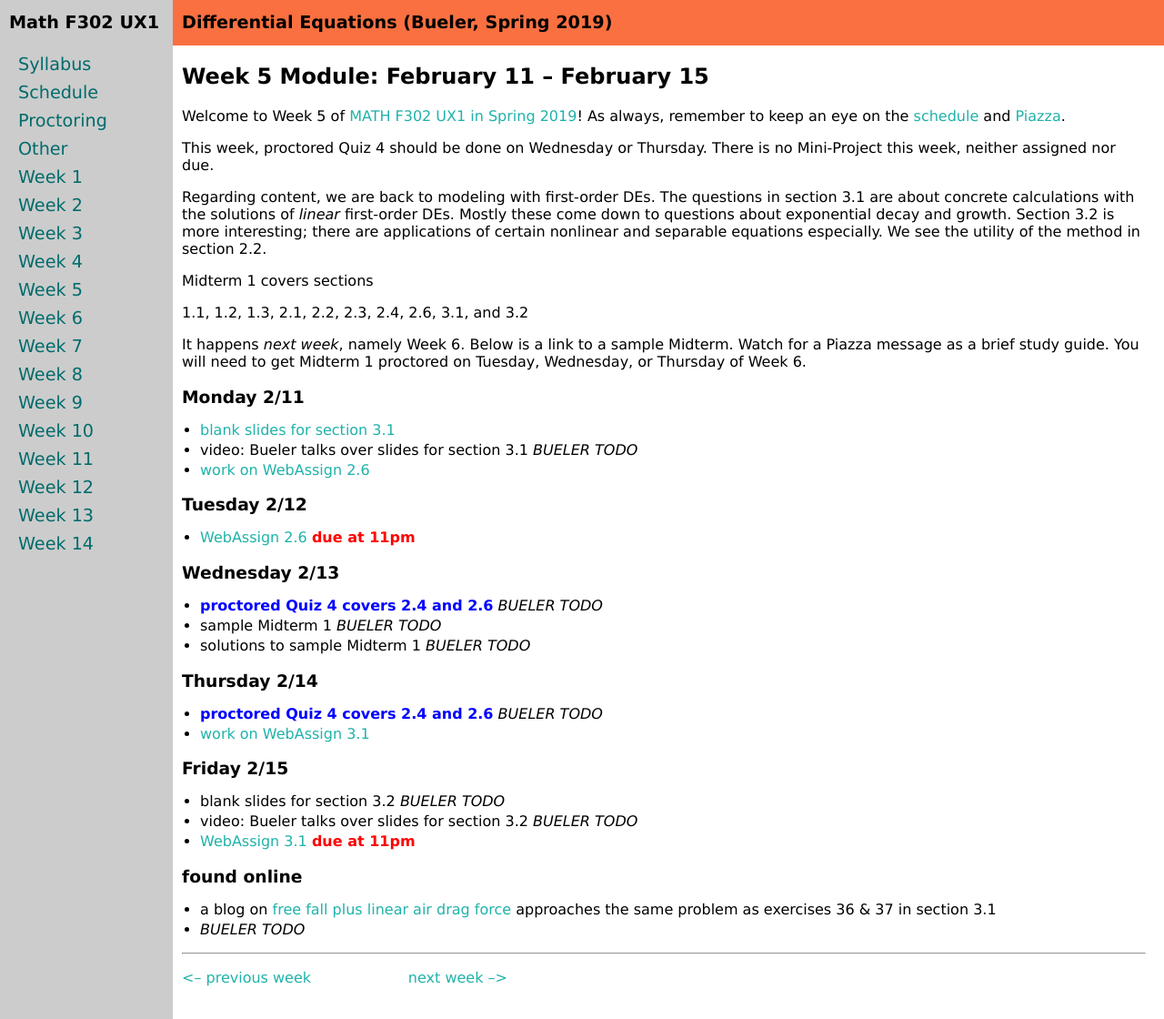
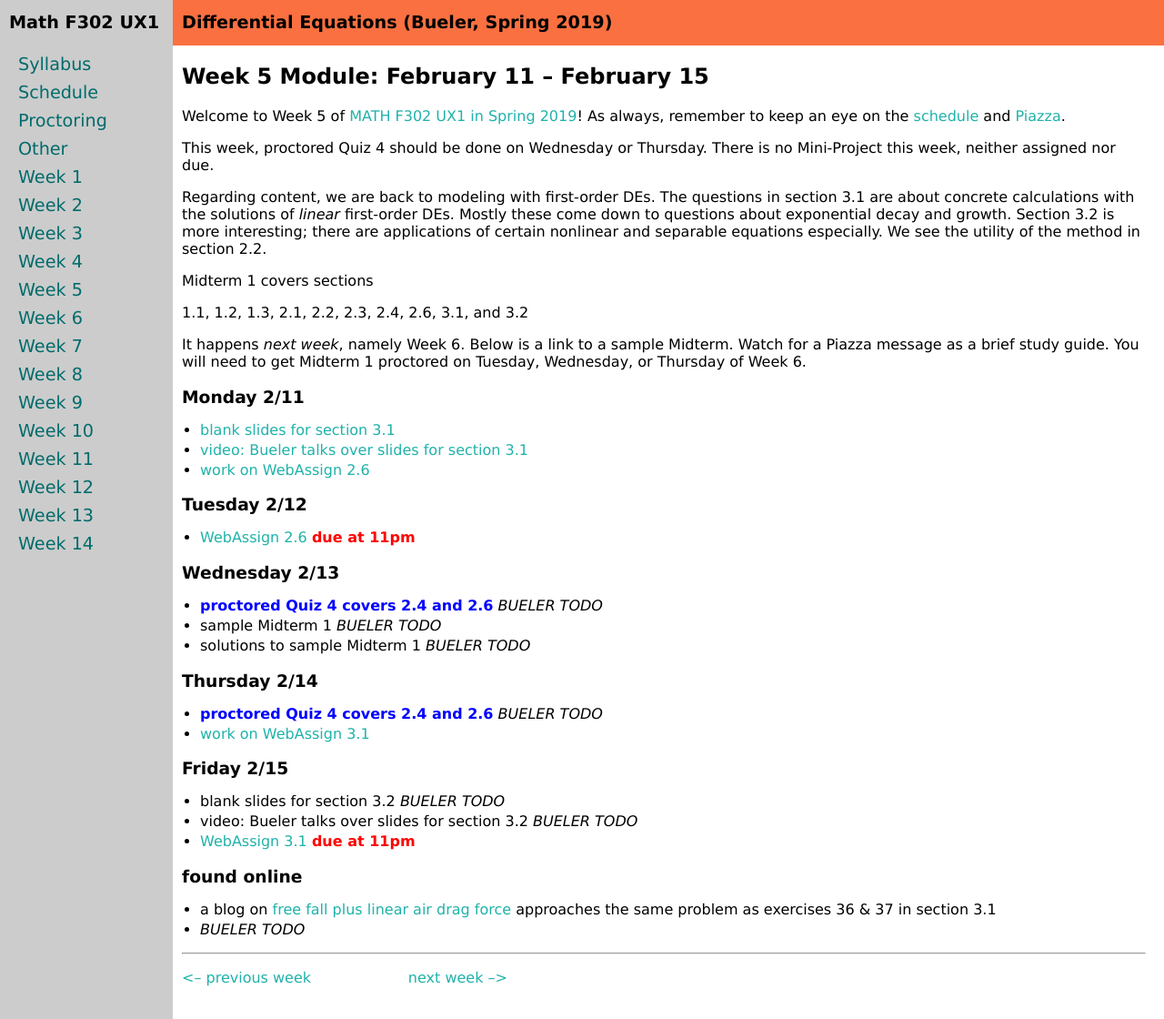
Before and after one commit to bueler/math302, a Jekyll site: the page built from week5.md, in a window 1280 px wide and 1120 px high. Shown: the whole window at 91% size. Built offline with Jekyll 4.4.1, drawn with Linux system fonts in a browser that asks for light colours.

Commit message:
link to video for section 3.1

```diff
--- a/week5.md
+++ b/week5.md
@@ -19,7 +19,7 @@
 
 ### Monday 2/11
 * [blank slides for section 3.1](assets/slides/3-1.pdf)
-* video: Bueler talks over slides for section 3.1 _BUELER TODO_
+* [video: Bueler talks over slides for section 3.1](https://drive.explaineverything.com/thecode/MRAFRTS)
 * [work on WebAssign 2.6](https://www.webassign.net/)
 
 ### Tuesday 2/12
```
